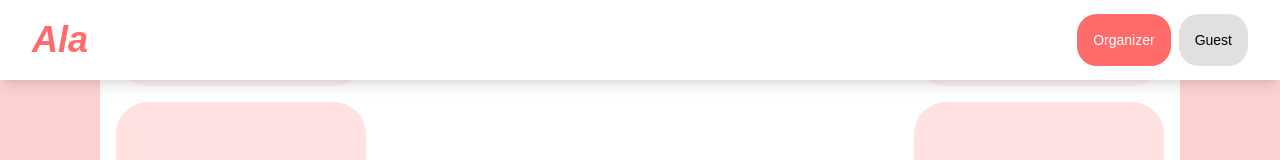
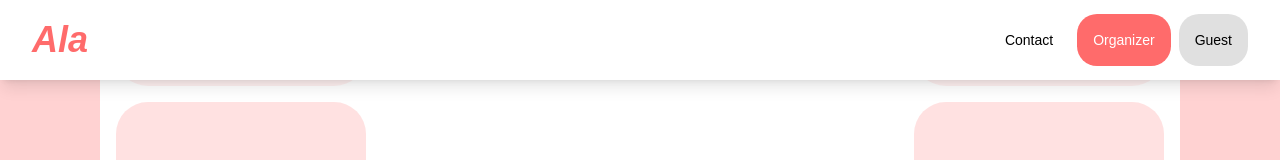
Before and after one commit to vnclrd/ala, a React (Vite) app: page / in a window 1280 px wide. Shown: the top 160 px of the page. Built offline with nearby package versions, Linux system fonts and the light colour scheme.

Commit message:
Add contact button

```diff
--- a/src/tsx/Header.tsx
+++ b/src/tsx/Header.tsx
@@ -33,6 +33,13 @@ export default function Header() {
         >
           <button
             className='
+            text-[#000] text-sm font-medium cursor-pointer m-4
+            '
+          >
+            Contact
+          </button>
+          <button
+            className='
             bg-[#ff6b6b] text-[#fff] text-sm font-medium p-4
             rounded-[20px] cursor-pointer
             '
```
